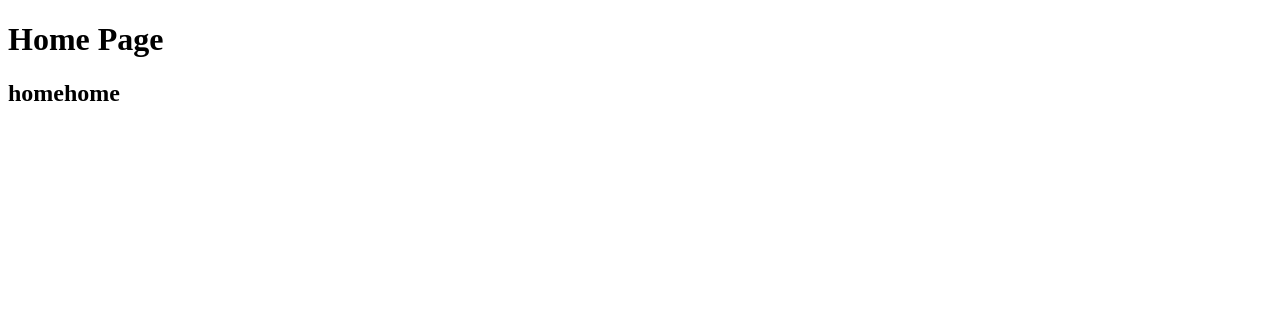
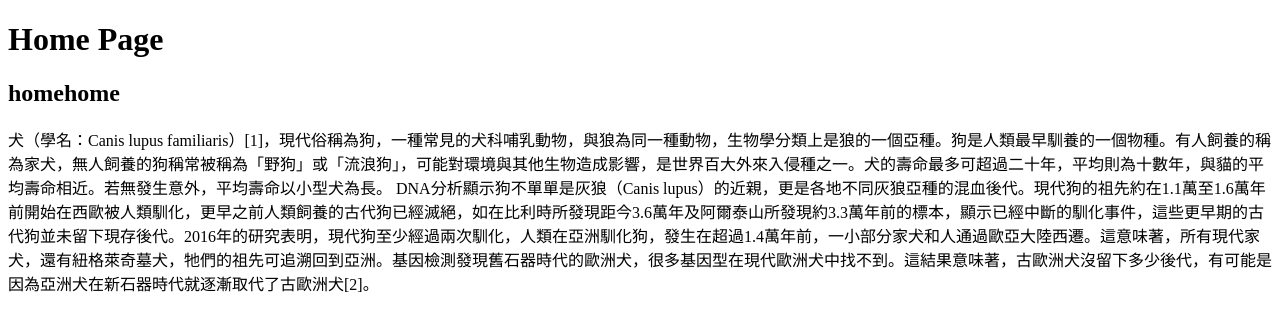
Before and after one commit to ron7686/demo-0808, a plain HTML site: page index.html in a window 1280 px wide. Drawn offline with Linux system fonts and the light colour scheme.

Commit message:
add a paragraph

```diff
--- a/index.html
+++ b/index.html
@@ -6,7 +6,14 @@
 </head>
 <body>
     <h1>Home Page</h1>
-<h2>homehome</h2>
+        <h2>homehome</h2>
+    <p>
+        犬（學名：Canis lupus familiaris）[1]，現代俗稱為狗，一種常見的犬科哺乳動物，與狼為同一種動物，生物學分類上是狼的一個亞種。狗是人類最早馴養的一個物種。有人飼養的稱為家犬，無人飼養的狗稱常被稱為「野狗」或「流浪狗」，可能對環境與其他生物造成影響，是世界百大外來入侵種之一。犬的壽命最多可超過二十年，平均則為十數年，與貓的平均壽命相近。若無發生意外，平均壽命以小型犬為長。
 
+DNA分析顯示狗不單單是灰狼（Canis lupus）的近親，更是各地不同灰狼亞種的混血後代。現代狗的祖先約在1.1萬至1.6萬年前開始在西歐被人類馴化，更早之前人類飼養的古代狗已經滅絕，如在比利時所發現距今3.6萬年及阿爾泰山所發現約3.3萬年前的標本，顯示已經中斷的馴化事件，這些更早期的古代狗並未留下現存後代。2016年的研究表明，現代狗至少經過兩次馴化，人類在亞洲馴化狗，發生在超過1.4萬年前，一小部分家犬和人通過歐亞大陸西遷。這意味著，所有現代家犬，還有紐格萊奇墓犬，牠們的祖先可追溯回到亞洲。基因檢測發現舊石器時代的歐洲犬，很多基因型在現代歐洲犬中找不到。這結果意味著，古歐洲犬沒留下多少後代，有可能是因為亞洲犬在新石器時代就逐漸取代了古歐洲犬[2]。
+
+
+
+    </p>
 </body>
 </html>
```
